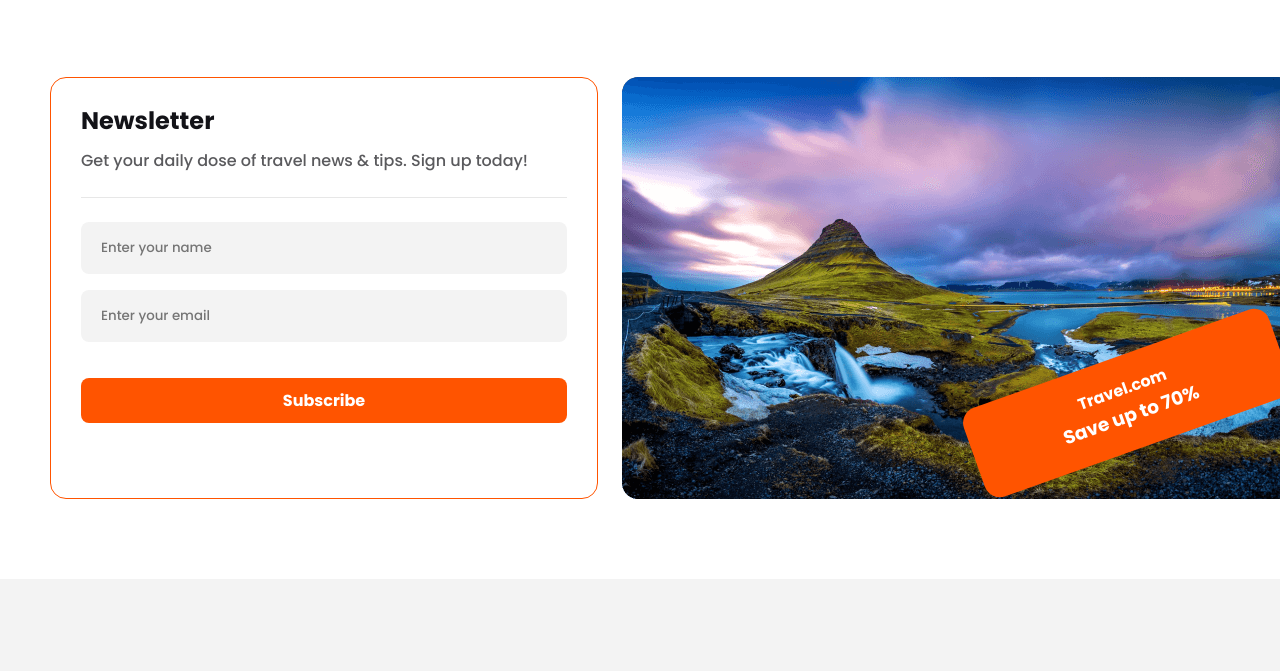
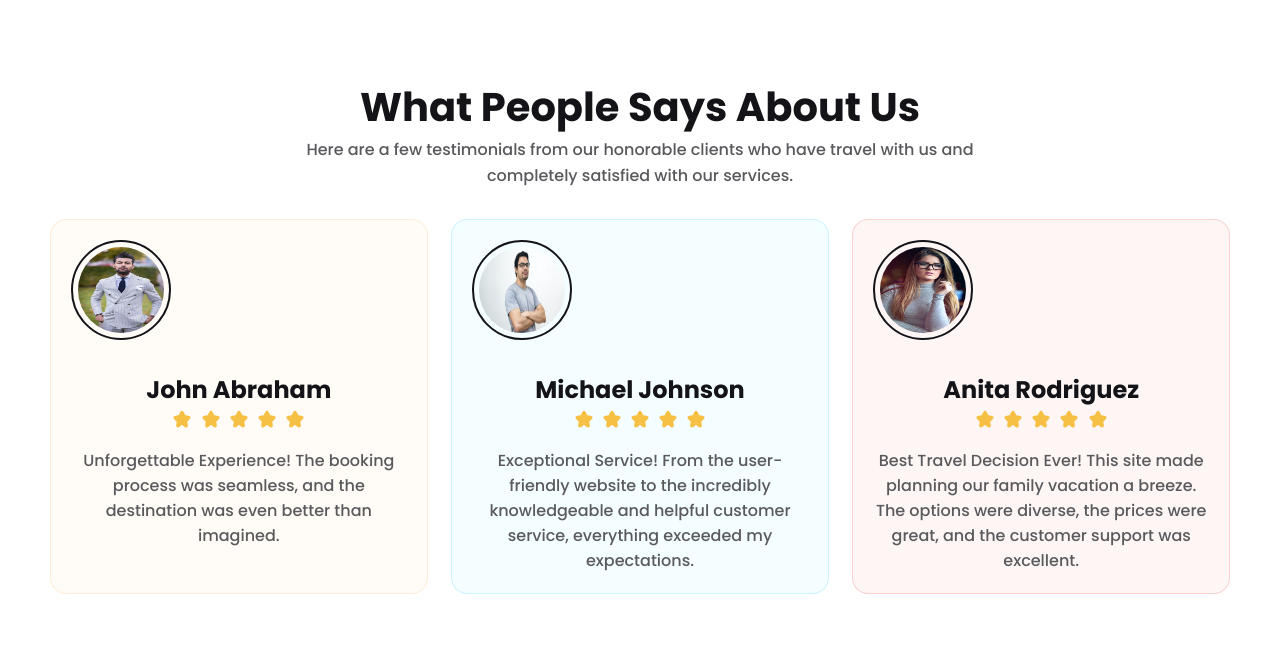
Before and after one commit to thadib/Explore-Sphere, a plain HTML site: page index.html in a window 1280 px wide. Shown: the part 3237-3908 px from the top of the page. Drawn offline with Linux system fonts and the light colour scheme.

Commit message:
termonial section

```diff
--- a/index.html
+++ b/index.html
@@ -24,6 +24,9 @@
                     <li><a href="">Blog</a></li>
                     <li><a href="">Contact</a></li>
                 </ul>
+            </div>
+            <div class="toggle-btn">
+                <i class="fa-solid fa-bars"></i>
             </div>
         </nav>
         <section class="banner">
@@ -138,6 +141,62 @@
                 <h4 class="why-choose-card-title">Best Price Guarantee</h4>
                 <p class="why-choose-card-description">The most competitive rates available, beat lower prices found elsewhere, ensuring both value and affordability in your purchase.</p>
         </section>
+        <section class="testimonial">
+            <h2 class="general-title">What People Says About Us</h2>
+            <p class="general-description">
+                Here are a few testimonials from our honorable clients who have travel with us and completely satisfied with our services.
+            </p>
+            <div class="testimonial-card-container">
+                <div class="testimonial-card first-card">
+                    <div class="testimonial-img">
+                        <img src="Images/janko-ferlic-G-jo31ESuRE-unsplash (1).jpg" alt="">
+                    </div>
+                    <h4 class="why-choose-card-title">John Abraham</h4>
+                    <div class="testimonial-ratings">
+                        <img src="icon/Star_fill.svg" alt="">
+                        <img src="icon/Star_fill.svg" alt="">
+                        <img src="icon/Star_fill.svg" alt="">
+                        <img src="icon/Star_fill.svg" alt="">
+                        <img src="icon/Star_fill.svg" alt="">
+                    </div>
+                    <p class="why-choose-card-description">
+                        Unforgettable Experience! The booking process was seamless, and the destination was even better than imagined.
+                    </p>
+                </div>
+                <div class="testimonial-card second-card" >
+                    <div class="testimonial-img">
+                        <img src="Images/jonas-kakaroto-KIPqvvTOC1s-unsplash (1).jpg" alt="">
+                    </div>
+                    <h4 class="why-choose-card-title">Michael Johnson</h4>
+                    <div class="testimonial-ratings">
+                        <img src="icon/Star_fill.svg" alt="">
+                        <img src="icon/Star_fill.svg" alt="">
+                        <img src="icon/Star_fill.svg" alt="">
+                        <img src="icon/Star_fill.svg" alt="">
+                        <img src="icon/Star_fill.svg" alt="">
+                    </div>
+                    <p class="why-choose-card-description">
+                        Exceptional Service! From the user-friendly website to the incredibly knowledgeable and helpful customer service, everything exceeded my expectations.
+                    </p>
+                </div>
+                <div class="testimonial-card third-card">
+                    <div class="testimonial-img">
+                        <img src="Images/kevin-hellhake-7BbHyuAf1sg-unsplash (1).jpg" alt="">
+                    </div>
+                    <h4 class="why-choose-card-title">Anita Rodriguez</h4>
+                    <div class="testimonial-ratings">
+                        <img src="icon/Star_fill.svg" alt="">
+                        <img src="icon/Star_fill.svg" alt="">
+                        <img src="icon/Star_fill.svg" alt="">
+                        <img src="icon/Star_fill.svg" alt="">
+                        <img src="icon/Star_fill.svg" alt="">
+                    </div>
+                    <p class="why-choose-card-description">
+                        Best Travel Decision Ever! This site made planning our family vacation a breeze. The options were diverse, the prices were great, and the customer support was excellent.
+                    </p>
+                </div>
+            </div>
+        </section>
         <section class="newsletter">
             <div class="newsletter-content">
                 <h4 class="why-choose-card-title">Newsletter</h4>
--- a/style/responsive.css
+++ b/style/responsive.css
@@ -3,8 +3,12 @@
         max-width: 560px;
         margin: 0 auto;
     }
-    nav{
-        flex-direction: column;
+    .nav-menu{
+        display: none;
+    }
+    .toggle-btn{
+        display: block;
+        font-size: 2.25em;
     }
     .banner-title{
         color: #FFF;
@@ -98,6 +102,22 @@
         margin-top: 30px;
         flex-direction: column;
     }
+    .testimonial{
+        margin-top: 30px;
+        text-align: center;
+    }
+    .testimonial .general-description{
+        max-width: 100%;
+        margin: 0 auto 30px;
+    }
+    .testimonial-card-container{
+        flex-direction: column;
+        gap: 10px;
+    }
+    .testimonial-card{
+        max-width: 100%;
+        text-align: left;
+    }
     .newsletter{
         flex-direction: column;
         margin-top: 30px;
--- a/style/style.css
+++ b/style/style.css
@@ -71,6 +71,11 @@ nav{
     margin-right: 20px;
     color: #FF5400;
     text-decoration: none;
+}
+.toggle-btn{
+    color: #FF5400;
+    cursor: pointer;
+    display: none;
 }
 
 
@@ -237,6 +242,56 @@ main{
 }
 
 
+.testimonial{
+    margin-top: 80px;
+    text-align: center;
+}
+.testimonial .general-description{
+    max-width: 60%;
+    margin: 0 auto 30px;
+}
+
+.testimonial-card-container{
+    display: flex;
+    justify-content: space-between;
+}
+.testimonial-card{
+    max-width: 32%;
+    padding: 20px;
+}
+.first-card{
+    border-radius: 16px;
+    border: 1px solid rgba(251, 181, 99, 0.20);
+    background: rgba(251, 181, 99, 0.05);
+}
+.second-card{
+    border-radius: 16px;
+    border: 1px solid rgba(41, 206, 246, 0.20);
+    background: rgba(41, 206, 246, 0.05);
+}
+.third-card{
+    border-radius: 16px;
+    border: 1px solid rgba(233, 68, 68, 0.20);
+    background: rgba(233, 68, 68, 0.05);
+}
+.testimonial-card .why-choose-card-description{
+    max-width: 100%;
+}
+.testimonial-img{
+    width: 100px;
+
+
+
+}
+.testimonial-img img{
+    width: 100%;
+    height: 100px;
+    border: 2px solid #131318;
+    border-radius: 50%;
+    padding: 5px;
+}
+
+
 .newsletter{
     display: flex;
     gap: 24px;
```
Also changed, not shown: Images/janko-ferlic-G-jo31ESuRE-unsplash (1).jpg (added), Images/jonas-kakaroto-KIPqvvTOC1s-unsplash (1).jpg (added), Images/kevin-hellhake-7BbHyuAf1sg-unsplash (1).jpg (added), icon/Star_fill.svg (added).
